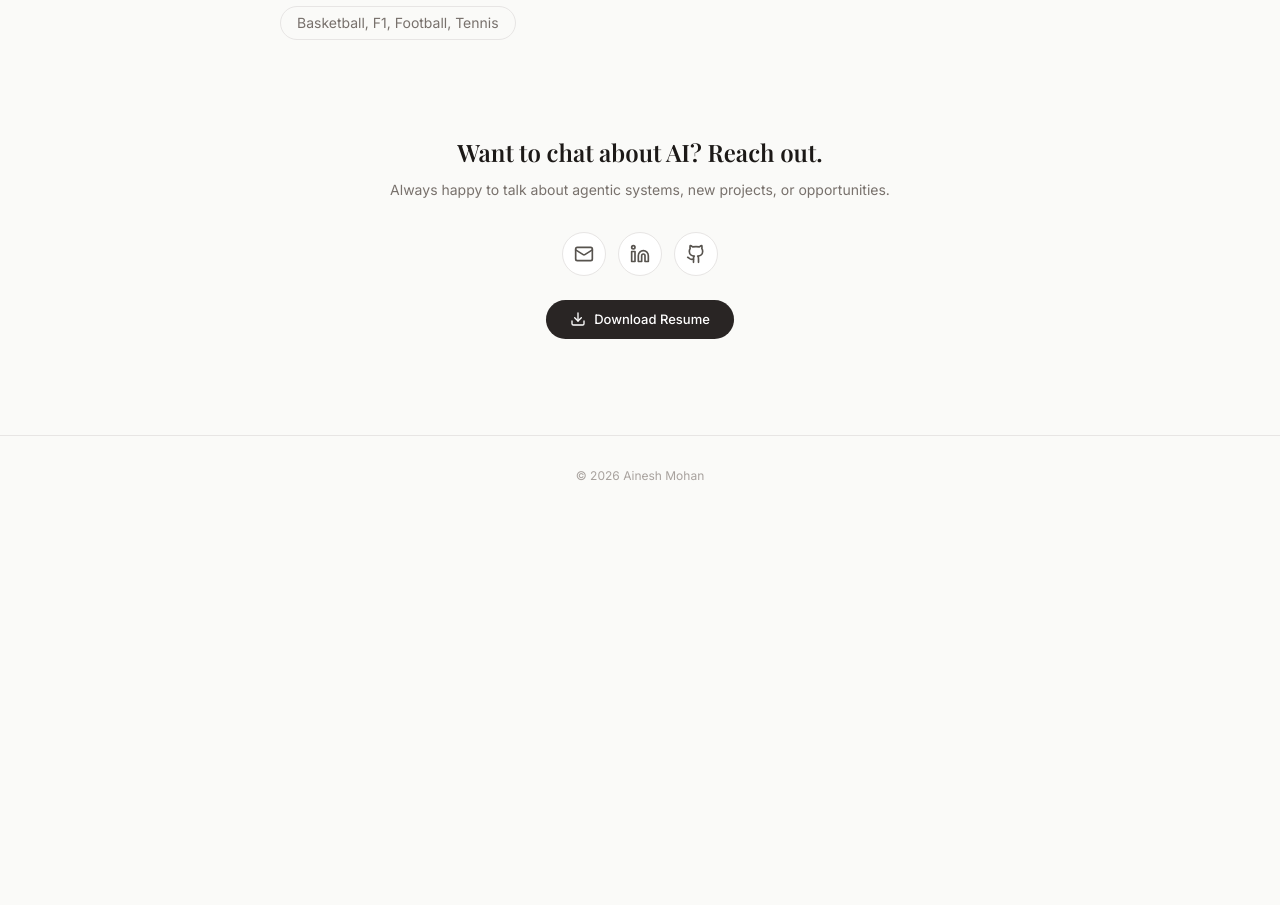
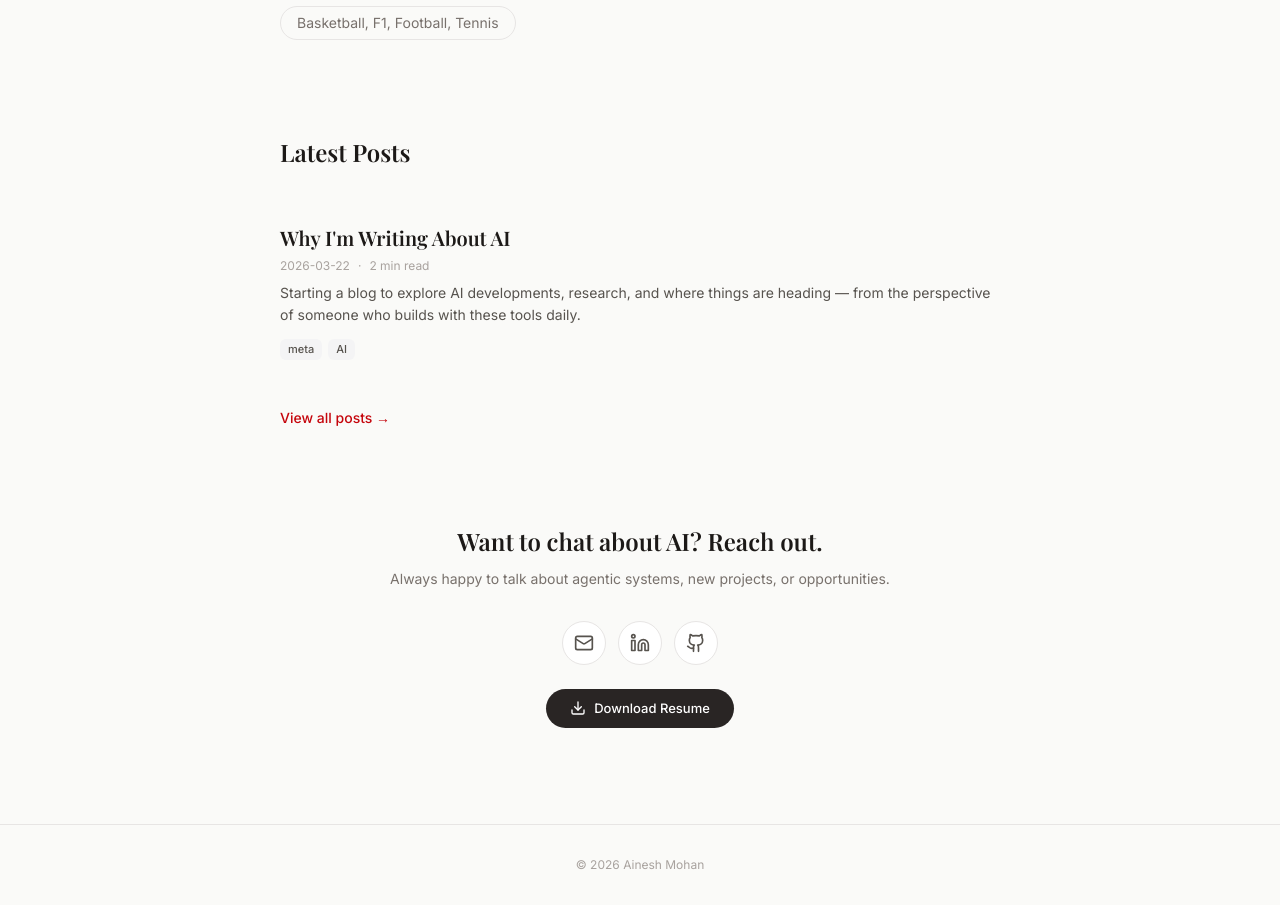
Before and after one commit to aineshm/aineshm.github.io, a Next.js app: page / in a window 1280 px wide. Shown: the part 2980-3885 px from the top of the page. Before the commit the page ends 3496 px from the top, so only its background shows below. Built offline with nearby package versions, Linux system fonts and the light colour scheme.

Commit message:
feat: add latest posts section to home page

```diff
--- a/src/app/page.tsx
+++ b/src/app/page.tsx
@@ -1,8 +1,10 @@
+// src/app/page.tsx
 import { Nav } from "@/components/nav";
 import { Hero } from "@/components/hero";
 import { Projects } from "@/components/projects";
 import { Experience } from "@/components/experience";
 import { About } from "@/components/about";
+import { LatestPosts } from "@/components/latest-posts";
 import { Contact } from "@/components/contact";
 
 export default function Home() {
@@ -14,6 +16,7 @@ export default function Home() {
         <Projects />
         <Experience />
         <About />
+        <LatestPosts />
         <Contact />
       </main>
       <footer className="border-t border-border py-8 text-center text-xs text-text-label">
--- /dev/null
+++ b/src/components/latest-posts.tsx
@@ -0,0 +1,30 @@
+// src/components/latest-posts.tsx
+import Link from "next/link";
+import { getLatestPosts } from "@/lib/blog";
+import { BlogPostCard } from "./blog-post-card";
+import { SectionWrapper } from "./section-wrapper";
+
+export function LatestPosts() {
+  const posts = getLatestPosts(3);
+
+  if (posts.length === 0) return null;
+
+  return (
+    <SectionWrapper id="latest-posts" className="mx-auto max-w-3xl px-6 pb-24">
+      <h2 className="mb-8 font-serif text-2xl font-semibold text-text-primary">
+        Latest Posts
+      </h2>
+      <div className="divide-y divide-border">
+        {posts.map((post) => (
+          <BlogPostCard key={post.slug} post={post} />
+        ))}
+      </div>
+      <Link
+        href="/blog"
+        className="mt-6 inline-block text-sm font-medium text-accent-blue transition-colors duration-200 hover:text-accent-purple"
+      >
+        View all posts →
+      </Link>
+    </SectionWrapper>
+  );
+}
```
